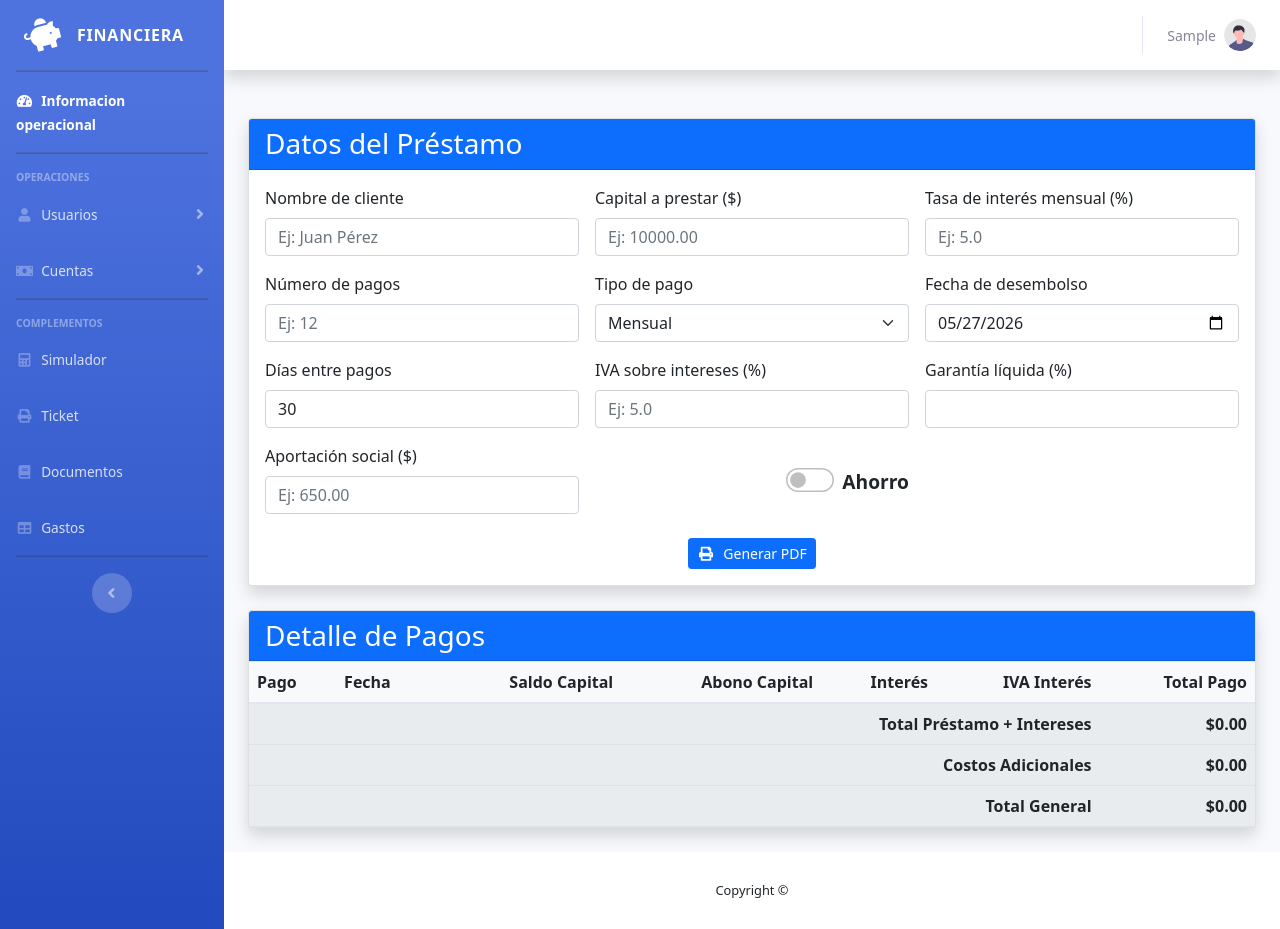
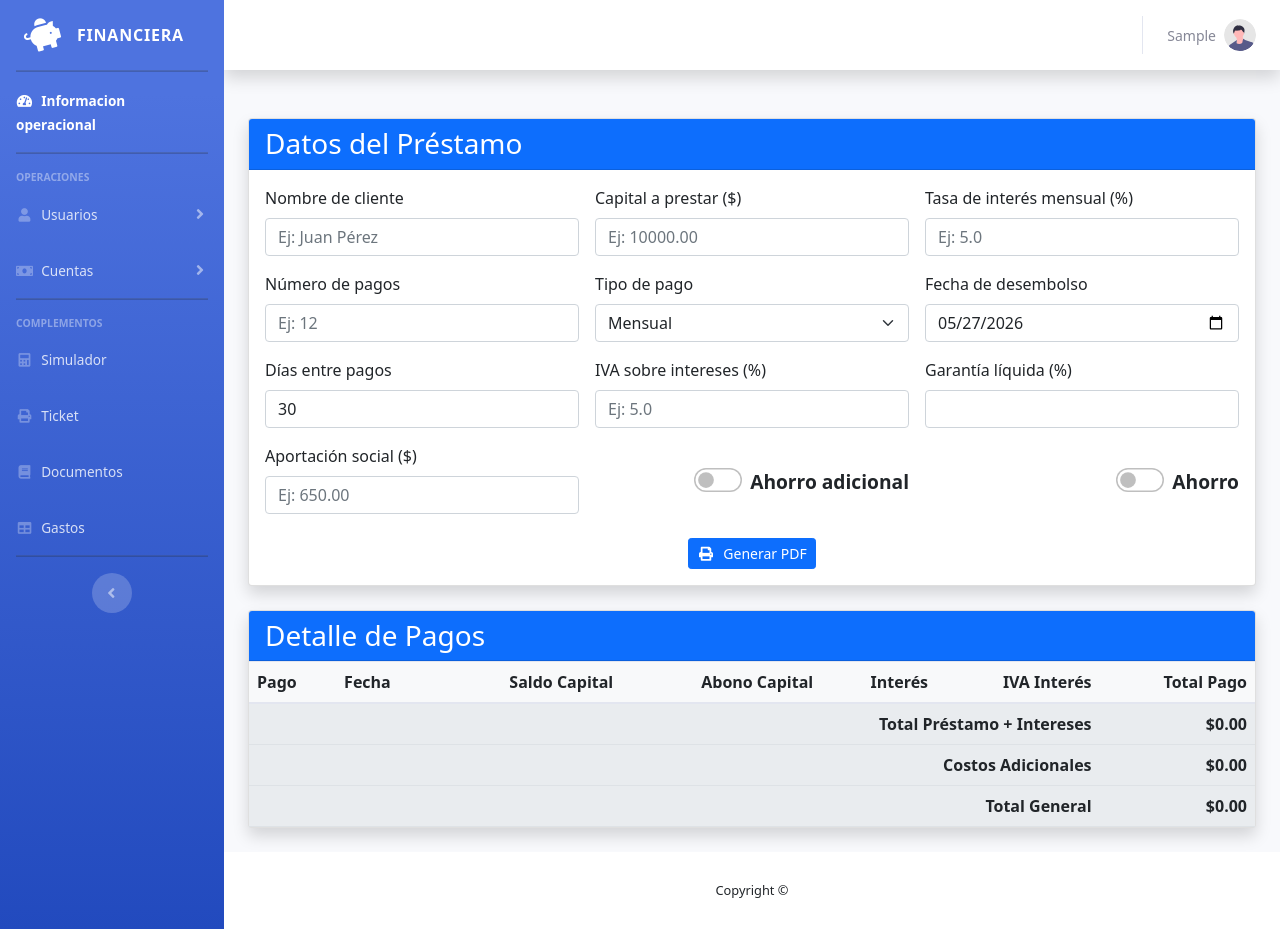
Before and after one commit to Gamalie1/Financiera, a Django app: page /Simulador/simulador/ in a window 1280 px wide. Run offline with Django 5.2, Linux system fonts and the light colour scheme; the visitor is signed in with stand-in values (Sample User, id 1); parts of the project's set-up code (start-up, migrations or seed data) failed here and were passed over; some libraries are stand-ins or nearby versions.

Commit message:
Cambios en elsimulador

```diff
--- a/financiera/Simulador/templates/imprimir.html
+++ b/financiera/Simulador/templates/imprimir.html
@@ -137,6 +137,9 @@
             <th>PAGO DE INTERÉS</th>
             <th>PAGO DE IVA DE INTERÉS</th>
             <th>PAGO</th>
+             {% if ahorro_adicional_activo %}
+            <th style="width: 120px;">AHORRO ADICIONAL</th>
+            {% endif %}
           </tr>
         </thead>
         <tbody>
@@ -152,6 +155,9 @@
             <td>${{ pago.pago_interes|floatformat:0 }}</td>
             <td>${{ pago.pago_iva_interes|floatformat:0 }}</td>
             <td>${{ pago.total_pago|floatformat:0 }}</td>
+            {% if ahorro_adicional_activo %}
+            <td style="text-align: center;">&nbsp;</td>   <!-- celda vacía con espacio -->
+            {% endif %}
           </tr>
           {% endfor %}
         </tbody>
--- a/financiera/Simulador/templates/simulador.html
+++ b/financiera/Simulador/templates/simulador.html
@@ -144,6 +144,26 @@
                   required
                 />
               </div>
+                                       <!-- Switch Ahorro Adicional (nuevo) -->
+                <div class="col-md-4 d-flex justify-content-end">
+                  <div class="form-check form-switch mt-4">
+                    <input
+                      class="form-check-input"
+                      type="checkbox"
+                      role="switch"
+                      id="switchAhorroAdicional"
+                      name="switchAhorroAdicional"
+                      style="transform: scale(1.5)"
+                    />
+                    <label
+                      class="form-check-label fw-bold ms-2"
+                      for="switchAhorroAdicional"
+                      style="font-size: 1.2rem"
+                    >
+                      Ahorro adicional
+                    </label>
+                  </div>
+                </div>
               <!-- Switch Ahorro -->
               <div class="col-md-4 d-flex justify-content-end">
                 <div class="form-check form-switch mt-4">
@@ -177,6 +197,7 @@
                   placeholder="Ej: 500.00"
                 />
               </div>
+
             </div>
             <div class="d-flex justify-content-center mt-4">
               <button type="submit" class="btn btn-primary btn-sm mx-2">
--- a/financiera/Simulador/views.py
+++ b/financiera/Simulador/views.py
@@ -35,6 +35,7 @@ def generar_pdf(request):
     base_fecha = datetime.strptime(fecha, "%Y-%m-%d")
     diaPrestamo = base_fecha.weekday()
     ahorroActivo = request.POST.get('switchAhorro') == 'on'
+    ahorro_adicional_activo = request.POST.get('switchAhorroAdicional') == 'on'
     ahorro = float(request.POST.get('ahorro', 0)) if ahorroActivo else 0
 
     # Realizar los cálculos
@@ -128,6 +129,7 @@ def generar_pdf(request):
     'total_general': round(totalPrestamo + costosExtra, 0),
     'ahorroActivo': ahorroActivo,
     'ahorro': round(ahorro, 0),
+    'ahorro_adicional_activo': ahorro_adicional_activo,   # <--- NUEVO
     }).content
 
     # Generar el PDF con WeasyPrint y pasando el base_url
```
Also changed, not shown: financiera/Pagos/templates/reporte_diario.html (+11 -7 lines).
